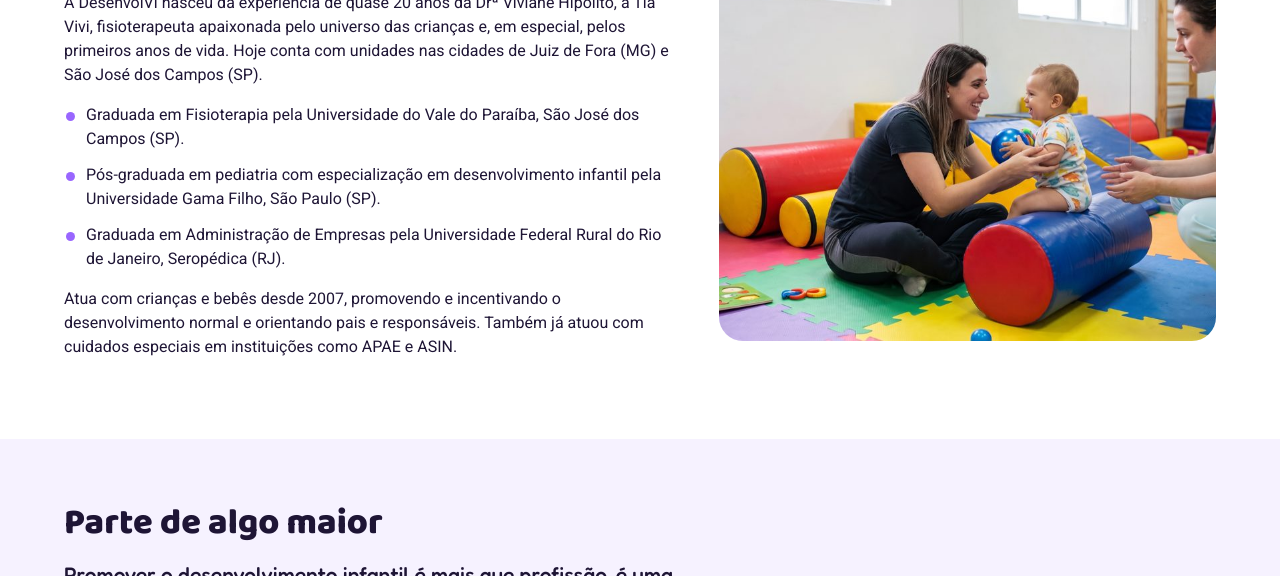
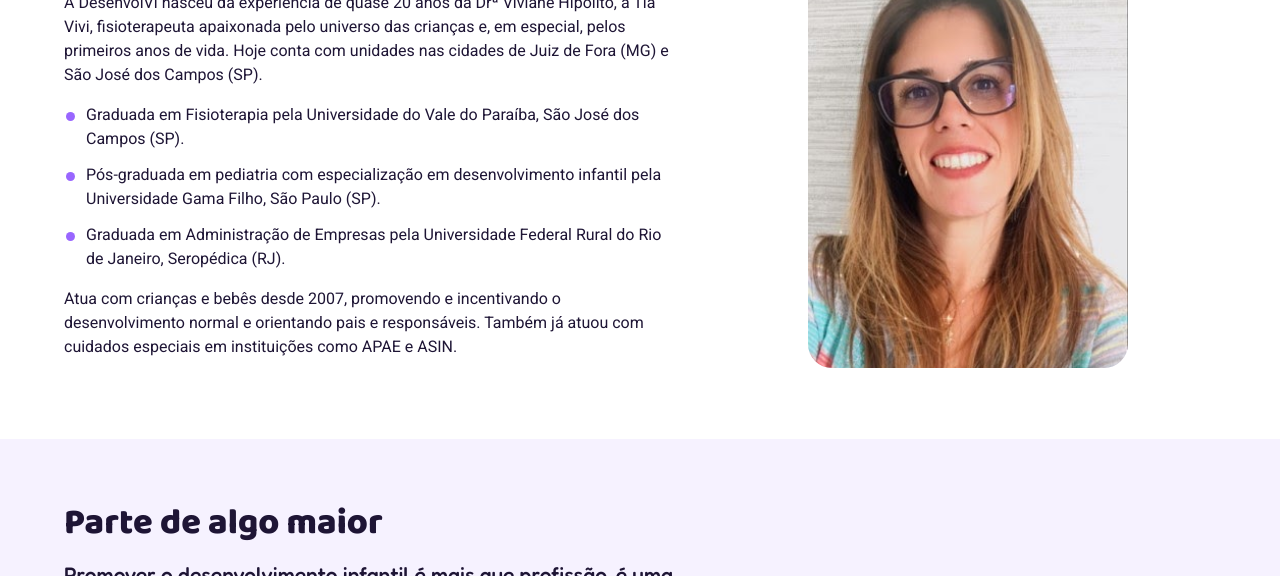
Before and after one commit to AppDesenvolVi/desenvolvi, a plain HTML site: page quem-somos.html in a window 1280 px wide. Shown: the part 524-1100 px from the top of the page. Drawn offline with Linux system fonts and the light colour scheme.

Commit message:
Quem somos: foto da Tia Vivi em Nossa história; O que falam: sem o título "avaliação de clientes"
Co-Authored-By: Claude Opus 5.5 <noreply@anthropic.com>
Claude-Session: https://claude.ai/code/session_01GexTXWuPwYJgLJUbKsWbBZ

```diff
--- a/assets/css/style.css
+++ b/assets/css/style.css
@@ -582,3 +582,9 @@ html,body{overflow-x:clip}
 .formacao li{position:relative;padding-left:22px;margin-bottom:var(--space-3)}
 .formacao li:last-child{margin-bottom:0}
 .formacao li::before{content:"";position:absolute;left:2px;top:9px;width:9px;height:9px;border-radius:50%;background:var(--brand)}
+/* Quem somos: foto da Tia Vivi em formato retrato */
+.foto-red.retrato{aspect-ratio:3/4;width:100%;max-width:320px;justify-self:center;align-self:center}
+.foto-red.retrato img{object-position:50% 20%}
+@media (max-width:767px){.foto-red.retrato{max-width:280px;margin:0 auto}}
+/* O que falam: esconde o título "avaliação de clientes" que vem do quadro de avaliações do Google */
+[data-avaliacoes] .es-widget-title-container{display:none!important}
--- a/assets/js/config.js
+++ b/assets/js/config.js
@@ -36,6 +36,7 @@ window.DV_CONFIG = {
     psicomotor: { src: 'assets/img/fotos/psicomotor.jpg', alt: 'Bebê se movimentando no chão com apoio de um adulto' },
     afetivo: { src: 'assets/img/fotos/afetivo.jpg', alt: 'Mãe e bebê trocando olhares e carinho' },
     social: { src: 'assets/img/fotos/social.jpg', alt: 'Bebês interagindo lado a lado durante a aula' },
+    tia_vivi: { src: 'assets/img/fotos/tia_vivi.jpg', alt: 'Drª Viviane Hipólito, a Tia Vivi, sorrindo' },
     consultoria: { src: 'assets/img/fotos/consultoria.jpg', alt: 'Fisioterapeuta sentada no chão com uma mãe e o bebê, fazendo anotações enquanto segura a mão do bebê' }
   },
 
--- a/quem-somos.html
+++ b/quem-somos.html
@@ -61,7 +61,7 @@
         </ul>
         <p>Atua com crianças e bebês desde 2007, promovendo e incentivando o desenvolvimento normal e orientando pais e responsáveis. Também já atuou com cuidados especiais em instituições como APAE e ASIN.</p>
       </div>
-      <figure class="foto-red" data-foto="afetivo"></figure>
+      <figure class="foto-red retrato" data-foto="tia_vivi"></figure>
     </div>
   </section>
 
```
Also changed, not shown: assets/img/fotos/tia_vivi.jpg (added).
